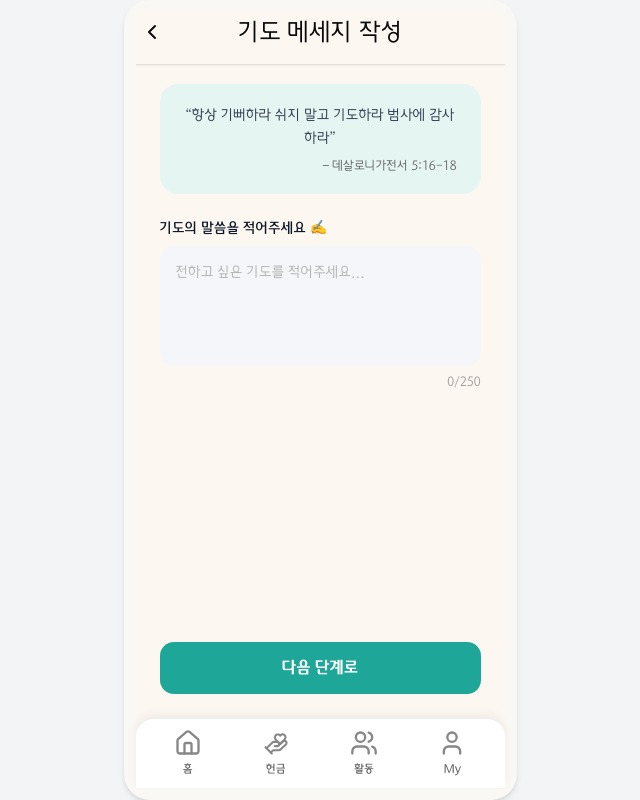
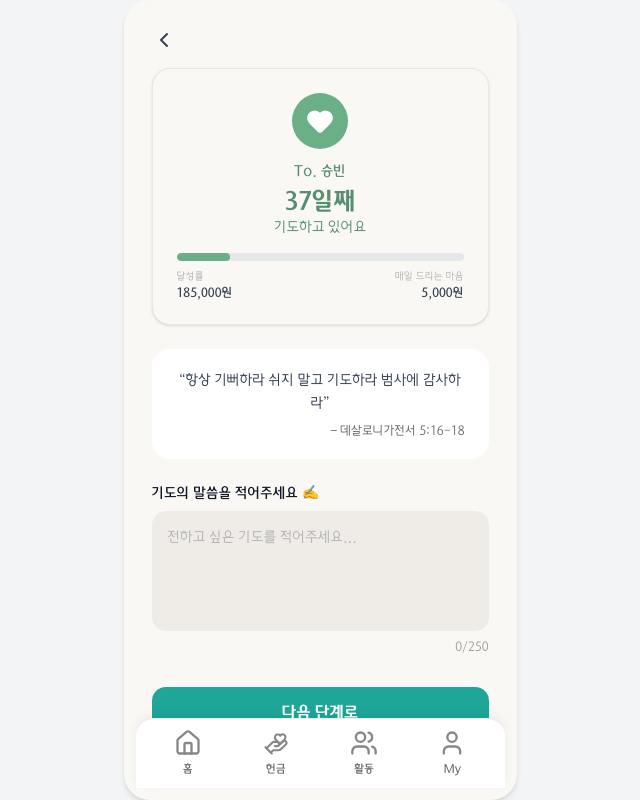
Before and after one commit to PrayForHanaro/Frontend, a Next.js app: page /bless/interval/1/message in a window 1280 px wide. Shown: the whole page, without its empty margins (320-960 px from the left). Built offline with nearby package versions, Linux system fonts and the light colour scheme.

Commit message:
style: update bless message page to match figma design #7

```diff
--- a/app/(main)/bless/_components/bible-verse-box.tsx
+++ b/app/(main)/bless/_components/bible-verse-box.tsx
@@ -8,7 +8,7 @@ type BibleVerseBoxProps = {
 
 export default function BibleVerseBox({ verse }: BibleVerseBoxProps) {
   return (
-    <div className="rounded-2xl bg-hana-carousel-bg-green px-6 py-5">
+    <div className="rounded-2xl bg-white px-6 py-5">
       <p className="text-center font-hana-regular text-gray-700 text-sm leading-relaxed">
         &ldquo;{verse.text}&rdquo;
       </p>
--- a/app/(main)/bless/_components/message-textarea.tsx
+++ b/app/(main)/bless/_components/message-textarea.tsx
@@ -24,7 +24,7 @@ export default function MessageTextarea({
           }
         }}
         placeholder="전하고 싶은 기도를 적어주세요..."
-        className="min-h-[120px] resize-none rounded-xl bg-hana-input-bg p-4 font-hana-regular text-gray-900 text-sm placeholder:text-hana-gray-400 focus:outline-none focus:ring-2 focus:ring-hana-main/30"
+        className="min-h-[120px] resize-none rounded-xl bg-[#EFEBE7] p-4 font-hana-regular text-gray-900 text-sm placeholder:text-hana-gray-400 focus:outline-none focus:ring-2 focus:ring-hana-main/30"
       />
       <p className="text-right font-hana-regular text-hana-gray-500 text-xs">
         {value.length}/{maxLength}
--- a/app/(main)/bless/interval/[blessId]/message/page.tsx
+++ b/app/(main)/bless/interval/[blessId]/message/page.tsx
@@ -1,18 +1,22 @@
 'use client';
 
-import { useRouter } from 'next/navigation';
+import { ChevronLeft, Heart } from 'lucide-react';
+import { useParams, useRouter } from 'next/navigation';
 import { useState } from 'react';
-import Header from '@/components/ui/cmm/Header';
 import Nav from '@/components/ui/cmm/Nav';
 import BibleVerseBox from '../../../_components/bible-verse-box';
 import BlessActionButton from '../../../_components/bless-action-button';
 import MessageTextarea from '../../../_components/message-textarea';
 import { getRandomVerse } from '../../../_data/bible-verses';
+import { MOCK_TARGETS } from '../../../_data/mock-targets';
 
 export default function BlessIntervalMessage() {
+  const { blessId } = useParams<{ blessId: string }>();
   const router = useRouter();
   const [message, setMessage] = useState('');
   const [verse] = useState(getRandomVerse);
+
+  const target = MOCK_TARGETS.find((t) => t.id === blessId);
 
   const handleNext = () => {
     router.push('/bless/interval/complete');
@@ -20,14 +24,73 @@ export default function BlessIntervalMessage() {
 
   return (
     <div className="relative h-full w-full">
-      <div className="flex h-full flex-col overflow-y-auto bg-hana-white-yellow pb-[70px]">
-        <Header content="기도 메세지 작성" />
-        <div className="flex flex-col gap-6 px-6 pt-8">
+      <div className="flex h-full flex-col overflow-y-auto bg-hana-bless-bg pb-[70px]">
+        {/* Back button */}
+        <button
+          type="button"
+          onClick={() => router.back()}
+          className="self-start p-4"
+          aria-label="뒤로가기"
+        >
+          <ChevronLeft className="size-6 text-gray-700" />
+        </button>
+
+        {/* Hero card */}
+        {target && (
+          <div className="mx-4 rounded-2xl border border-gray-200 bg-hana-bless-bg px-6 py-6 shadow-sm">
+            <div className="flex flex-col items-center text-center">
+              <div className="mb-3 flex size-14 items-center justify-center rounded-full bg-hana-bless-progress">
+                <Heart className="size-7 fill-white text-white" />
+              </div>
+              <p className="font-hana-medium text-[#568F6E] text-sm">
+                To. {target.name}
+              </p>
+              <h1 className="mt-1 font-hana-bold text-2xl text-[#568F6E]">
+                {target.daysOfPrayer}일째
+              </h1>
+              <p className="font-hana-regular text-[#568F6E] text-sm">
+                기도하고 있어요
+              </p>
+            </div>
+
+            {/* Progress bar */}
+            <div className="mt-4 h-2 overflow-hidden rounded-full bg-gray-200">
+              <div
+                className="h-full rounded-full bg-hana-bless-progress"
+                style={{
+                  width: `${Math.min((target.daysOfPrayer / 200) * 100, 100)}%`,
+                }}
+              />
+            </div>
+
+            {/* Stats */}
+            <div className="mt-2 flex justify-between">
+              <div>
+                <p className="font-hana-regular text-[10px] text-hana-gray-400">
+                  달성률
+                </p>
+                <p className="font-hana-medium text-gray-700 text-xs">
+                  {target.totalAmount.toLocaleString()}원
+                </p>
+              </div>
+              <div className="text-right">
+                <p className="font-hana-regular text-[10px] text-hana-gray-400">
+                  매일 드리는 마음
+                </p>
+                <p className="font-hana-medium text-gray-700 text-xs">
+                  {target.dailyAmount.toLocaleString()}원
+                </p>
+              </div>
+            </div>
+          </div>
+        )}
+
+        <div className="flex flex-col gap-6 px-4 pt-6">
           <BibleVerseBox verse={verse} />
           <MessageTextarea value={message} onChange={setMessage} />
         </div>
 
-        <div className="mt-auto px-6 pt-8 pb-6">
+        <div className="mt-auto px-4 pt-8 pb-6">
           <BlessActionButton onClick={handleNext}>
             다음 단계로
           </BlessActionButton>
```
